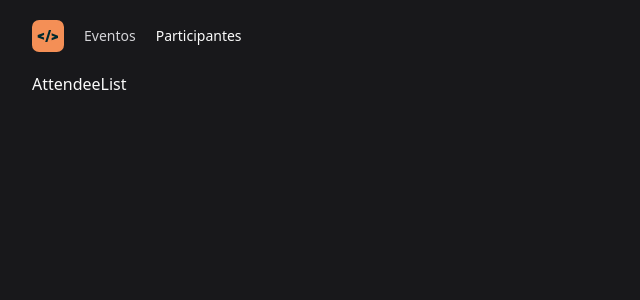
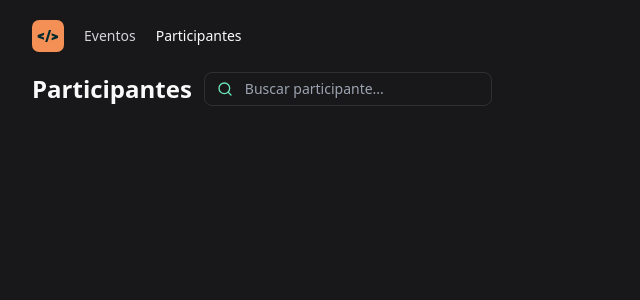
Before and after one commit to netoudi/nlw-unite, a React (Vite) app in the folder web/: page / in a window 1280 px wide. Shown: the top 300 px of the page, without its empty margins (0-640 px from the left). Built offline with nearby package versions, Linux system fonts and the light colour scheme.

Commit message:
feat(web): add component input-search

```diff
--- a/web/package.json
+++ b/web/package.json
@@ -12,6 +12,7 @@
     "preview": "vite preview"
   },
   "dependencies": {
+    "lucide-react": "0.365.0",
     "react": "^18.2.0",
     "react-dom": "^18.2.0"
   },
--- a/web/src/components/attendee-list.tsx
+++ b/web/src/components/attendee-list.tsx
@@ -1,3 +1,10 @@
+import { InputSearch } from '@/components/input-search';
+
 export function AttendeeList() {
-  return <div>AttendeeList</div>;
+  return (
+    <div className="flex gap-3 items-center">
+      <h1 className="text-2xl font-bold">Participantes</h1>
+      <InputSearch />
+    </div>
+  );
 }
--- /dev/null
+++ b/web/src/components/input-search.tsx
@@ -0,0 +1,18 @@
+import { ComponentProps } from 'react';
+import { Search } from 'lucide-react';
+
+interface InputSearchProps extends ComponentProps<'input'> {}
+
+export function InputSearch(props: InputSearchProps) {
+  return (
+    <div className="px-3 w-72 py-1.5 border border-white/10  rounded-lg text-sm flex items-center gap-3">
+      <Search className="size-4 text-emerald-300" />
+      <input
+        type="text"
+        className="bg-transparent flex-1 outline-none"
+        placeholder="Buscar participante..."
+        {...props}
+      />
+    </div>
+  );
+}
```
Also changed, not shown: 1 other file (tests, documents, lock files or other folders).
